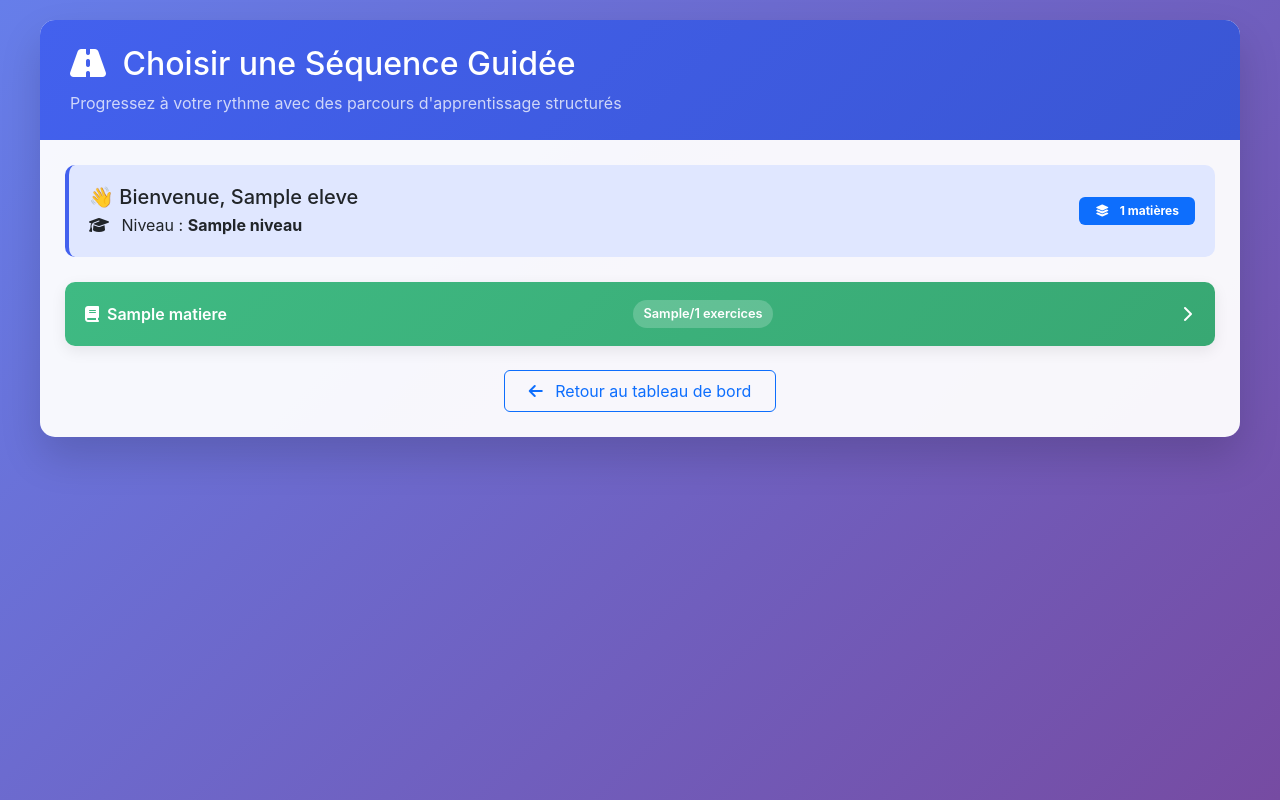
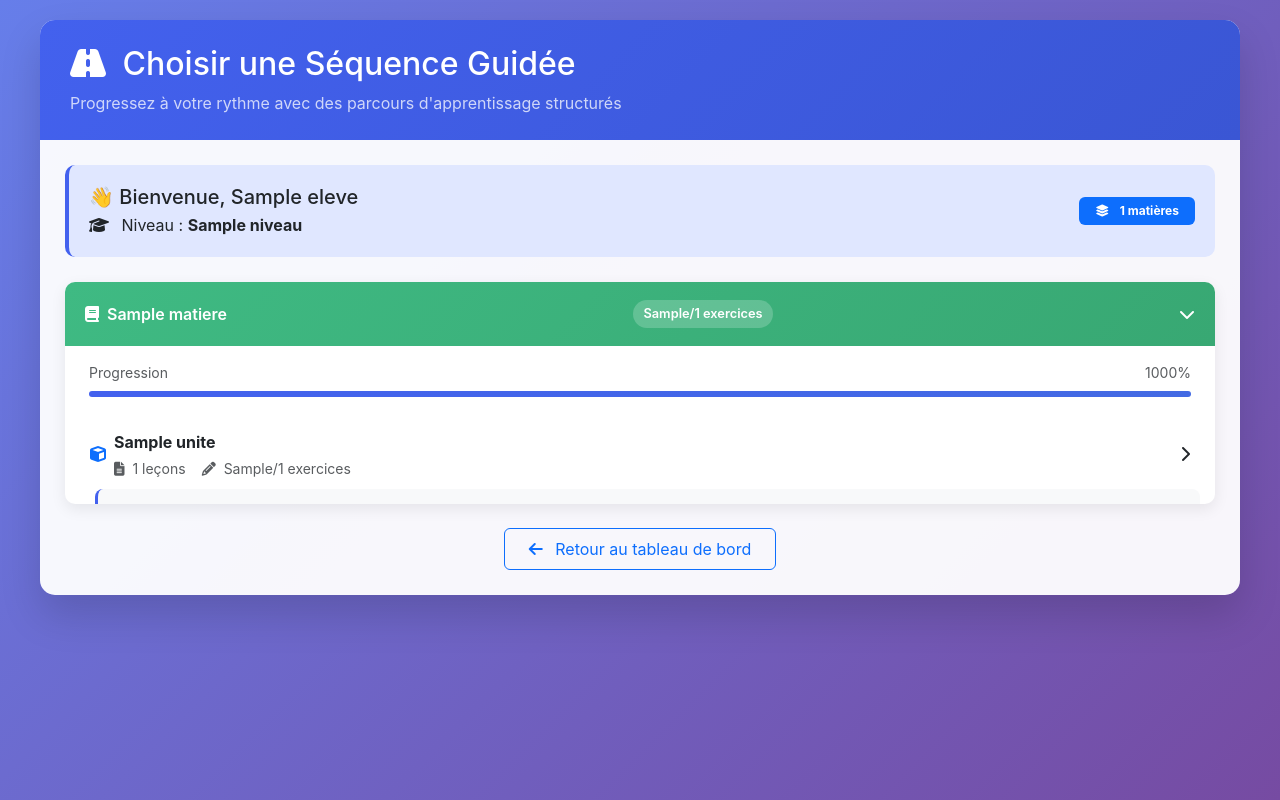
Before and after one commit to GuehiA/tutorat_ai, a Python web app: template templates/choisir_sequence.html in a window 1280 px wide. Run offline with Jinja, Linux system fonts and the light colour scheme; the template is opened without the code that fills it: most values are stand-ins (such as "Sample title", 1, 10 or a date in 2020).

Commit message:
Update choisir_sequence.html
correction 3

```diff
--- a/templates/choisir_sequence.html
+++ b/templates/choisir_sequence.html
@@ -79,14 +79,14 @@
       background: linear-gradient(135deg, #38a873 0%, #2e9968 100%);
     }
 
-    .matiere-header.collapsed i.fa-chevron-down {
-      transform: rotate(-90deg);
-    }
-
     .matiere-content {
       max-height: 0;
       overflow: hidden;
       transition: max-height 0.3s ease-out;
+    }
+
+    .matiere-content.expanded {
+      max-height: 2000px; /* Valeur suffisamment grande pour contenir tout */
     }
 
     .unite-card {
@@ -111,15 +111,15 @@
       background: rgba(67, 97, 238, 0.05);
     }
 
-    .unite-header.collapsed i.fa-chevron-right {
-      transform: rotate(-90deg);
-    }
-
     .unite-content {
       max-height: 0;
       overflow: hidden;
       transition: max-height 0.3s ease-out;
       padding-left: 15px;
+    }
+
+    .unite-content.expanded {
+      max-height: 2000px; /* Valeur suffisamment grande pour contenir tout */
     }
 
     .lecon-item {
@@ -214,6 +214,23 @@
       color: #6c757d;
     }
 
+    /* Icônes avec transition */
+    .matiere-header i.fa-chevron-down {
+      transition: transform 0.3s ease;
+    }
+
+    .matiere-header.collapsed i.fa-chevron-down {
+      transform: rotate(-90deg);
+    }
+
+    .unite-header i.fa-chevron-right {
+      transition: transform 0.3s ease;
+    }
+
+    .unite-header.collapsed i.fa-chevron-right {
+      transform: rotate(90deg);
+    }
+
     @media (max-width: 768px) {
       body {
         padding: 10px;
@@ -299,7 +316,7 @@
               <span class="stats-badge">
                 {{ stats.completed_exercises }}/{{ stats.total_exercises }} {{ "exercises" if lang == "en" else "exercices" }}
               </span>
-              <i class="fas fa-chevron-down ms-auto transition-all"></i>
+              <i class="fas fa-chevron-down ms-auto"></i>
             </div>
 
             <!-- Matière Content -->
@@ -337,7 +354,7 @@
                         </small>
                       </div>
                     </div>
-                    <i class="fas fa-chevron-right ms-2 transition-all"></i>
+                    <i class="fas fa-chevron-right ms-2"></i>
                   </div>
 
                   <!-- Unité Content -->
@@ -434,13 +451,13 @@
   // Toggle matiere content
   function toggleMatiere(element) {
     const content = element.nextElementSibling;
-    const isExpanded = content.classList.contains('expanded');
+    const icon = element.querySelector('.fa-chevron-down');
 
-    // Toggle icon
+    // Toggle collapsed class
     element.classList.toggle('collapsed');
 
     // Toggle content
-    if (isExpanded) {
+    if (content.classList.contains('expanded')) {
       content.style.maxHeight = '0';
       content.classList.remove('expanded');
     } else {
@@ -452,13 +469,13 @@
   // Toggle unite content
   function toggleUnite(element) {
     const content = element.nextElementSibling;
-    const isExpanded = content.classList.contains('expanded');
+    const icon = element.querySelector('.fa-chevron-right');
 
-    // Toggle icon
+    // Toggle collapsed class
     element.classList.toggle('collapsed');
 
     // Toggle content
-    if (isExpanded) {
+    if (content.classList.contains('expanded')) {
       content.style.maxHeight = '0';
       content.classList.remove('expanded');
     } else {
@@ -471,6 +488,18 @@
   document.addEventListener('DOMContentLoaded', function() {
     document.getElementById('loading').style.display = 'none';
     document.getElementById('matieres-container').style.display = 'block';
+
+    // Dérouler automatiquement la première matière pour faciliter le test
+    const firstMatiere = document.querySelector('.matiere-header');
+    if (firstMatiere) {
+      toggleMatiere(firstMatiere);
+
+      // Dérouler aussi la première unité de la première matière
+      const firstUnite = document.querySelector('.unite-header');
+      if (firstUnite) {
+        toggleUnite(firstUnite);
+      }
+    }
   });
 
   // Show loading initially
```
